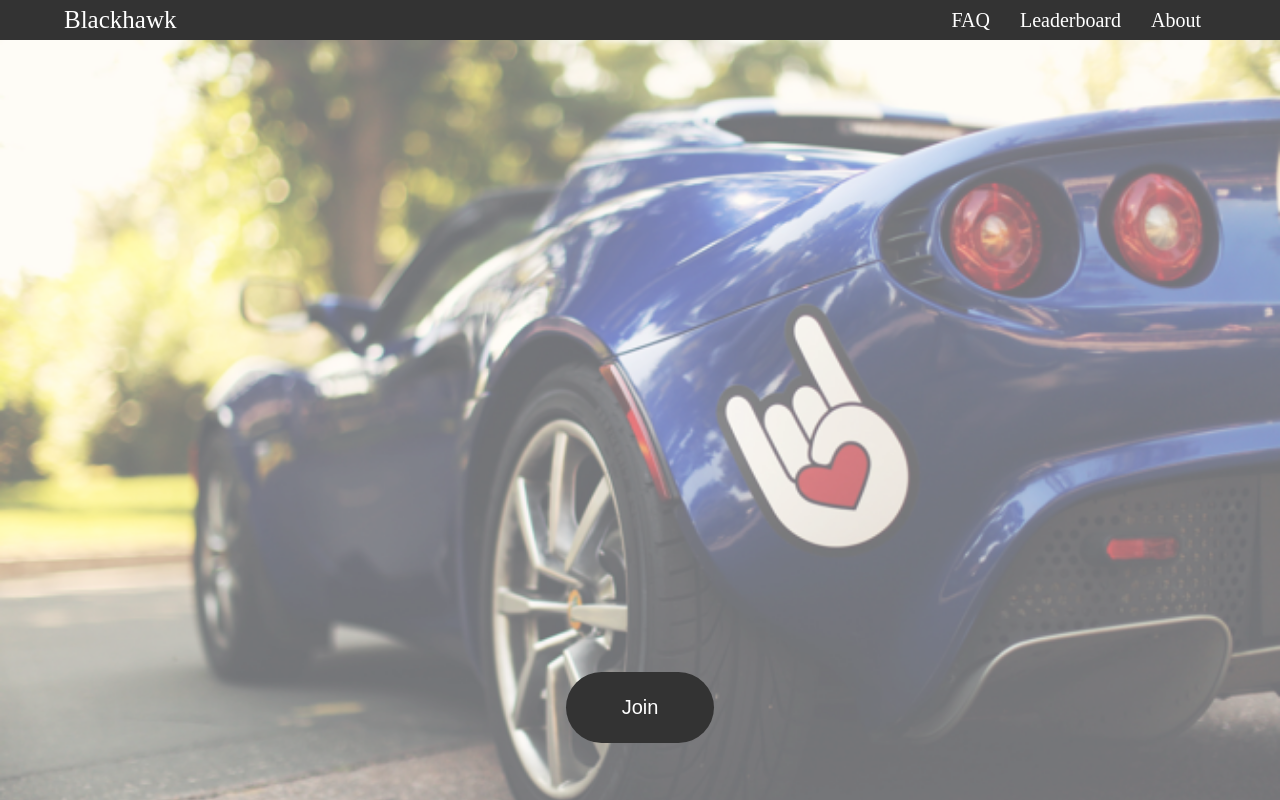
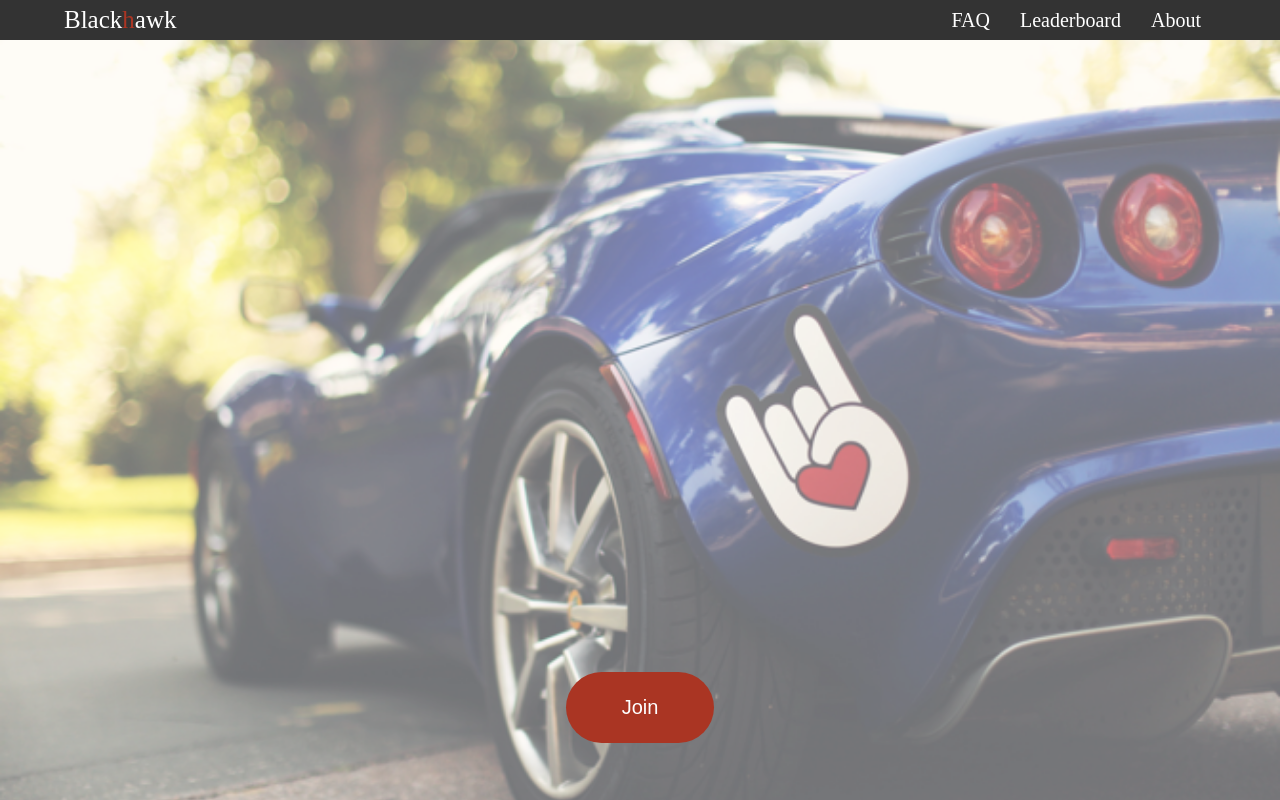
Before and after one commit to AndreasLagoni/blackhawk-website-version2, a plain HTML site: page index.html in a window 1280 px wide. Drawn offline with Linux system fonts and the light colour scheme.

Commit message:
Short update

```diff
--- a/CSS Fil/maincss.css
+++ b/CSS Fil/maincss.css
@@ -55,7 +55,7 @@ body {
     position: relative;
     margin: 0 auto;
     margin-top: -10%;
-    background-color: #333333;
+    background-color: #AA3523;
     color: white;
     padding: 24px 56px;
     border-radius: 40px;
--- a/index.html
+++ b/index.html
@@ -14,7 +14,7 @@
     <body>
         <nav class="navigation">
             <div class="navhome">
-                <a href="#" id="home"><li>Blackhawk</li></a>
+                <a href="#" id="home"><li>Black<span style="color: #AA3523">h</span>awk</li></a>
             </div>
             <div class="navrest">
             <a href="#" id="about"><li>About</li></a>
```
